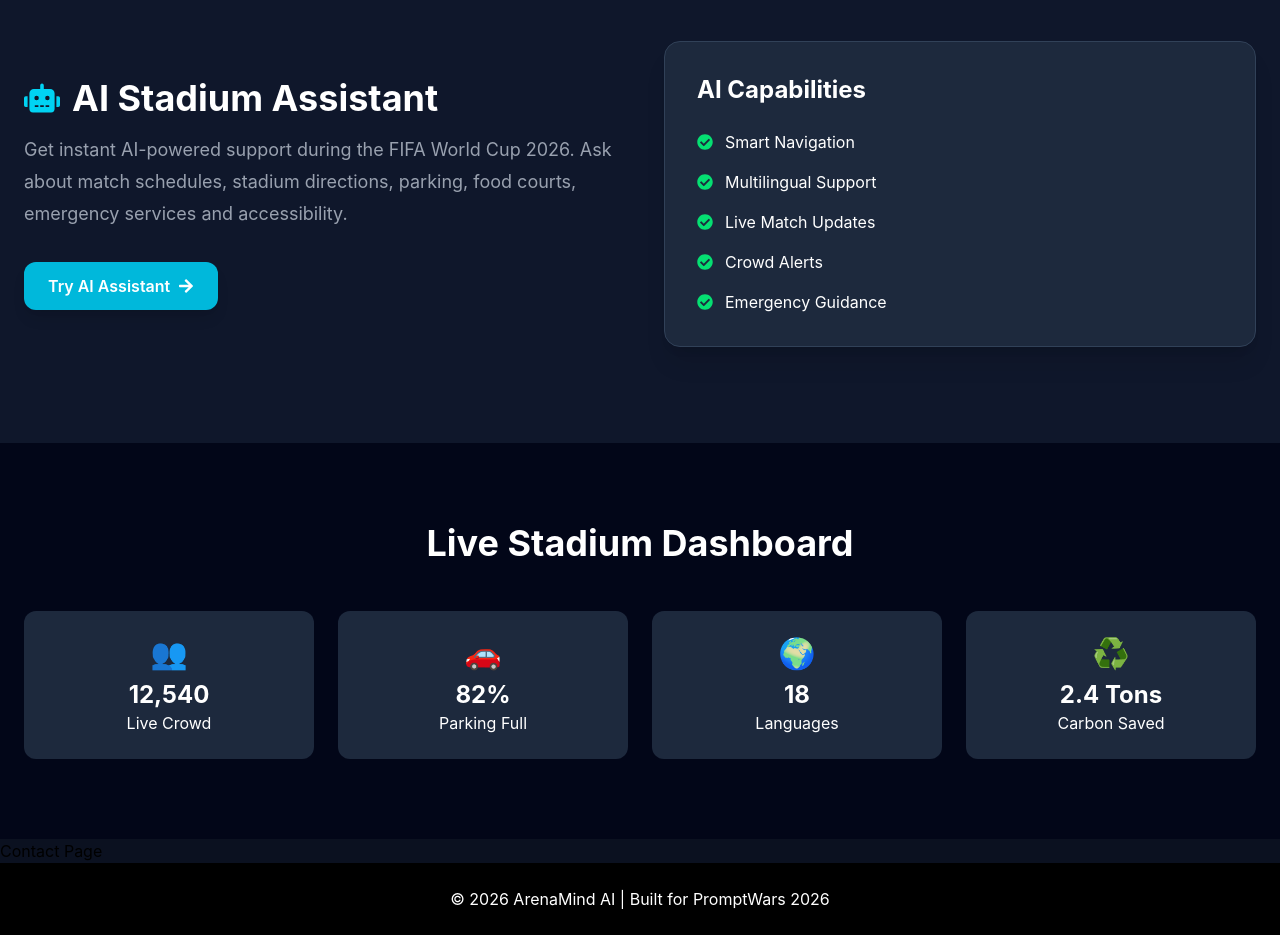
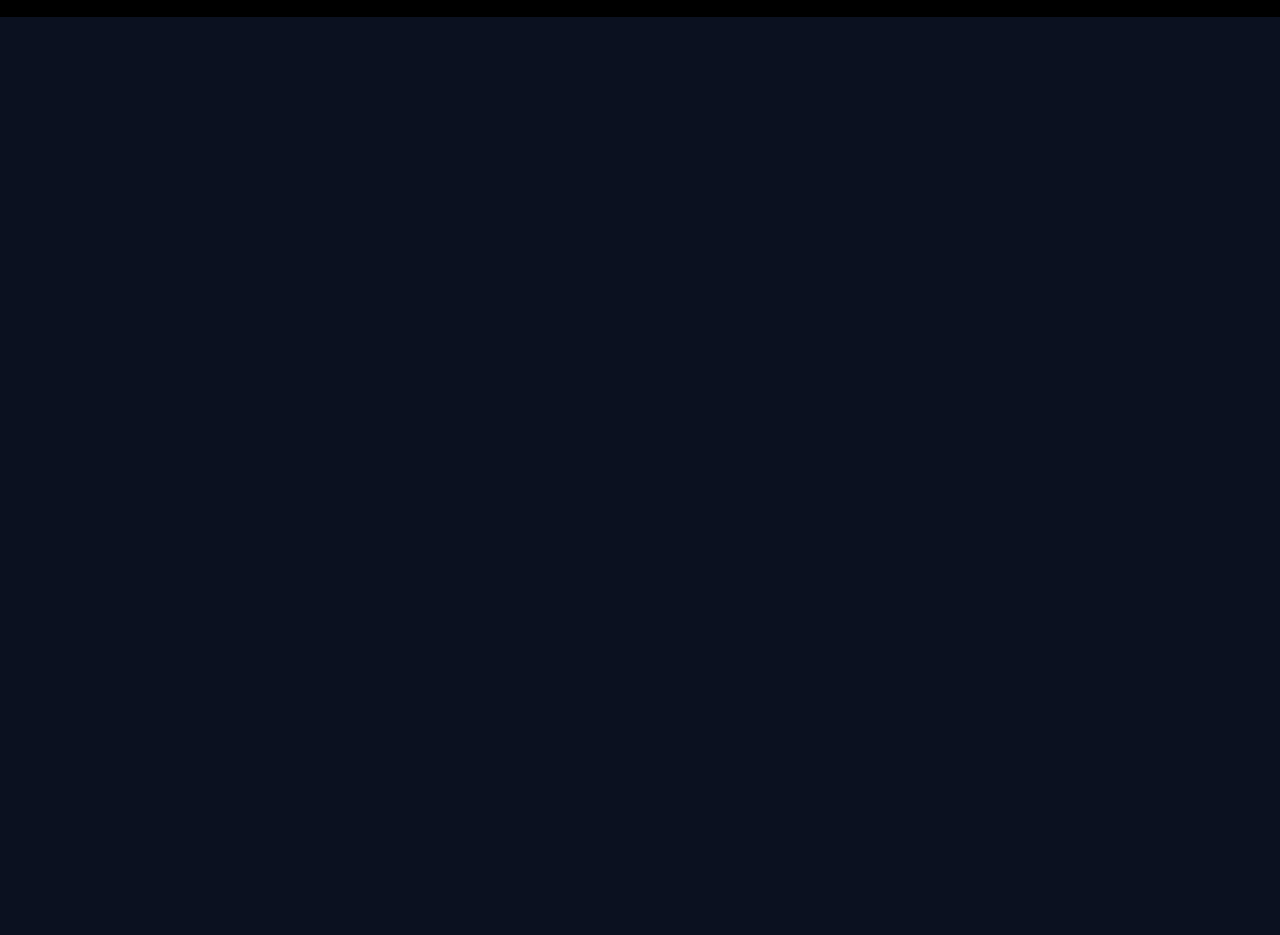
Before and after one commit to Darsh7023/ArenaMind-AI, a React (Vite) app: page / in a window 1280 px wide. Shown: the part 1800-2735 px from the top of the page. After the commit the page ends 1817 px from the top, so only its background shows below. Built offline with nearby package versions, Linux system fonts and the light colour scheme.

Commit message:
Updated Home page routing

```diff
--- a/src/pages/Home/Home.jsx
+++ b/src/pages/Home/Home.jsx
@@ -1,9 +1,6 @@
 import Navbar from "../../components/Navbar/Navbar";
 import Hero from "../../components/Hero/Hero";
 import Features from "../../components/Features/Features";
-import AIAssistant from "../../components/AIAssistant/AIAssistant";
-import Dashboard from "../../components/Dashboard/Dashboard";
-import Contact from "../../components/Contact/Contact";
 import Footer from "../../components/Footer/Footer";
 
 function Home() {
@@ -12,9 +9,6 @@ function Home() {
       <Navbar />
       <Hero />
       <Features />
-      <AIAssistant />
-      <Dashboard />
-      <Contact />
       <Footer />
     </>
   );
```
